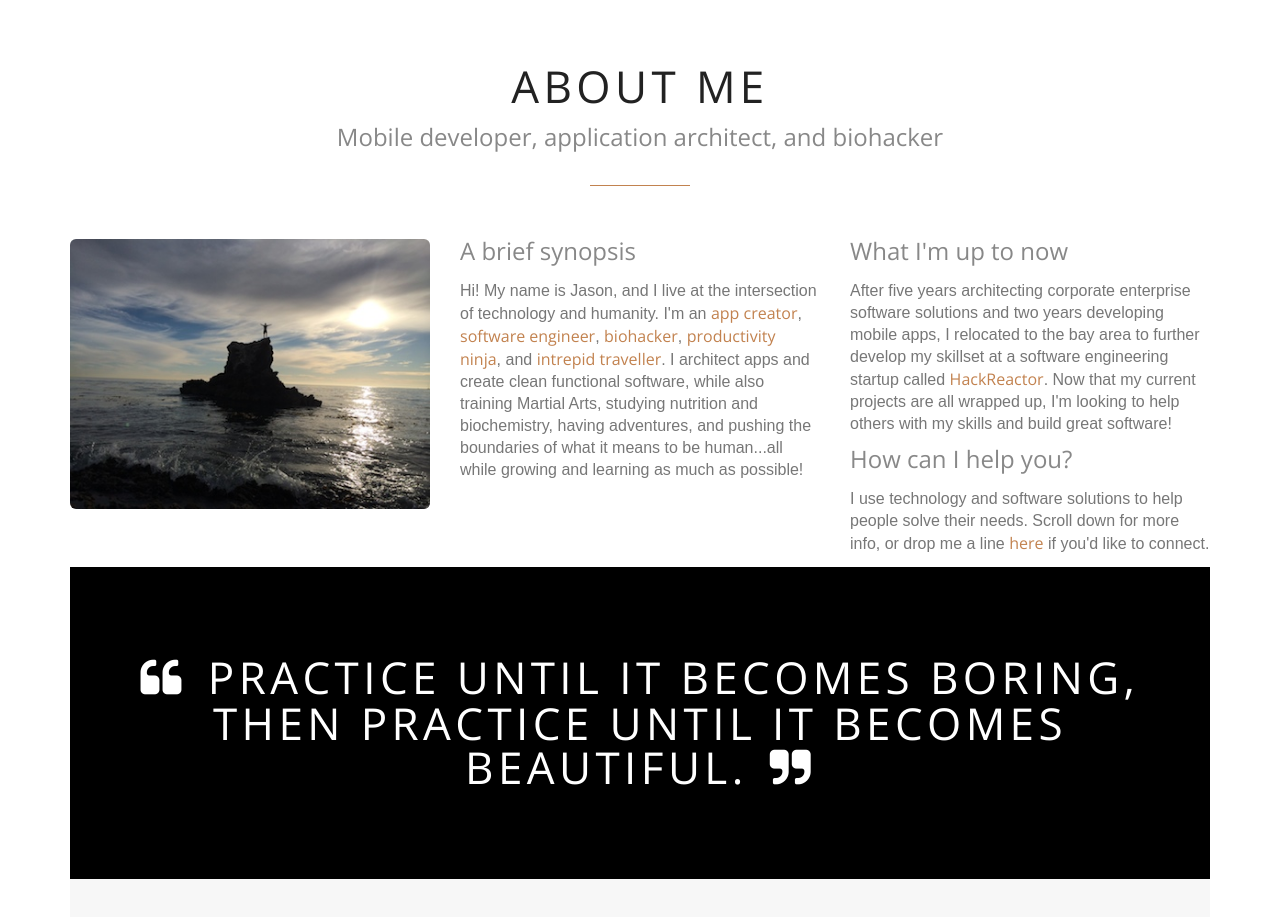
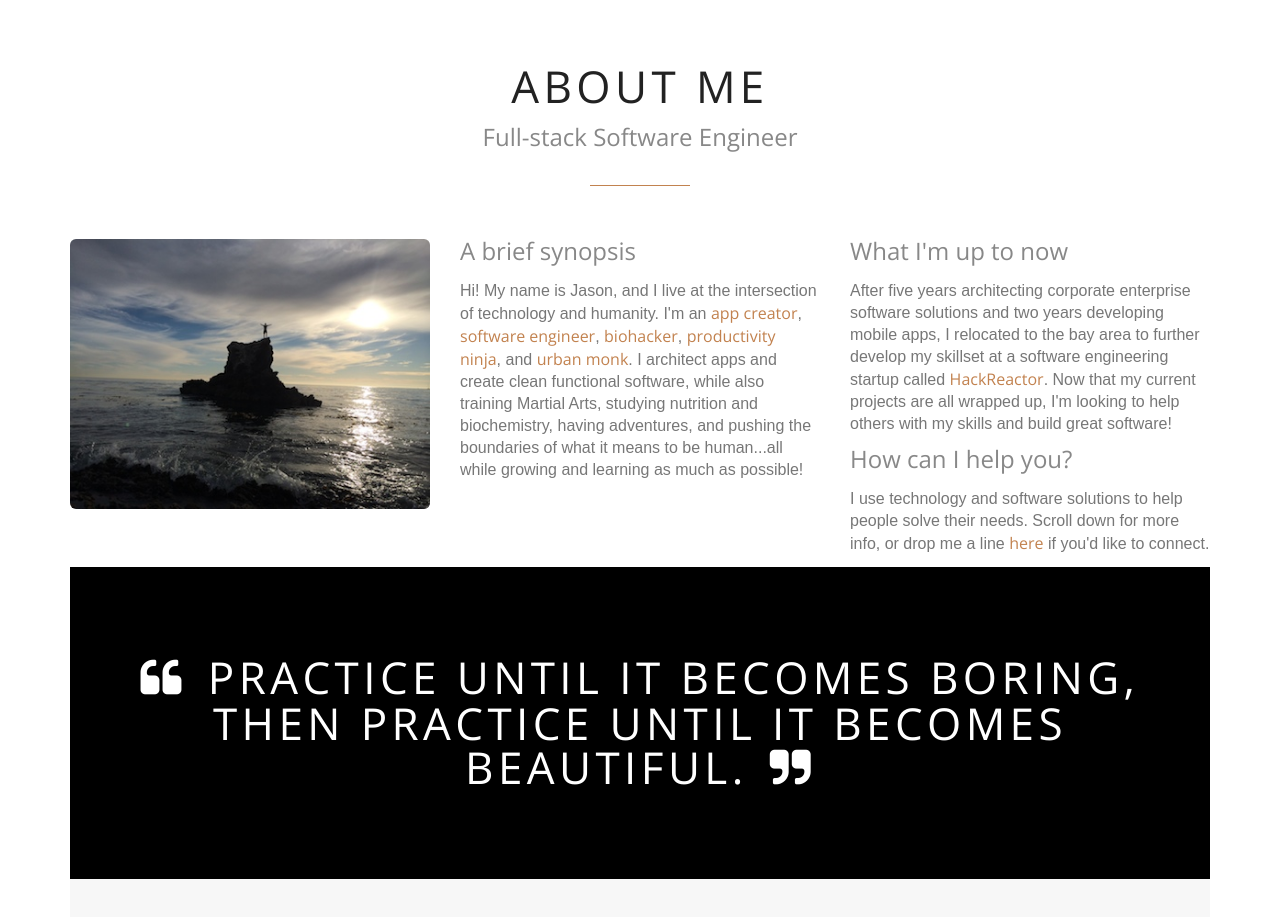
Before and after one commit to JSONMartin/JSONMartin.github.io, a plain HTML site: page index.html in a window 1280 px wide. Shown: the part 802-1719 px from the top of the page. Drawn offline with nearby package versions, Linux system fonts and the light colour scheme.

Commit message:
Updated text

```diff
--- a/index.html
+++ b/index.html
@@ -115,7 +115,8 @@
 						<div class="row">
 							<div class="col-xs-12">
 								<h1>About me</h1>
-								<h2 class="subTitle">Mobile developer, application architect, and biohacker</h2>
+								<!--<h2 class="subTitle">Software Engineer, Mobile Developer, and Application Architect</h2>-->
+								<h2 class="subTitle">Full-stack Software Engineer</h2>
 							</div>
 						</div>
 
@@ -123,7 +124,16 @@
 							<div class="col-sm-4" style="margin-bottom:10px;"> <img src="images/victory.jpg" alt="services" class="img-responsive img-rounded img-victory"> </div>
 							<div class="col-sm-4">
 								<h2>A brief synopsis</h2>
-								<p>Hi! My name is Jason, and I live at the intersection of technology and humanity. I'm an <a href="#works">app creator</a>, <a href="http://www.hackreactor.com" target="_blank">software engineer</a>, <a href="http://www.bulletproofexec.com" target="_blank">biohacker</a>, <a href="http://flight.do" target="_blank">productivity ninja</a>, and <a href="https://nomadlist.com/" target="_blank">intrepid traveller</a>. I architect apps and create clean functional software, while also training Martial Arts, studying nutrition and biochemistry, having adventures, and pushing the boundaries of what it means to be human...all while growing and learning as much as possible!</p>
+								<p>
+									Hi! My name is Jason, and I live at the intersection of technology and humanity.
+									I'm an <a href="#works">app creator</a>,
+									<a href="http://www.hackreactor.com" target="_blank">software engineer</a>,
+									<a href="http://www.bulletproofexec.com" target="_blank">biohacker</a>,
+									<a href="http://flight.do" target="_blank">productivity ninja</a>,
+									<!--and <a href="https://nomadlist.com/" target="_blank">intrepid traveller</a>. -->
+									and <a href="http://www.amazon.com/gp/product/B013X9F1KS/ref=dp-kindle-redirect?ie=UTF8&btkr=1" target="_blank">urban monk</a>.
+									I architect apps and create clean functional software, while also training Martial Arts, studying nutrition and biochemistry, having adventures, and pushing the boundaries of what it means to be human...all while growing and learning as much as possible!
+								</p>
 							</div>
 
 							<div class="col-sm-4">
```
